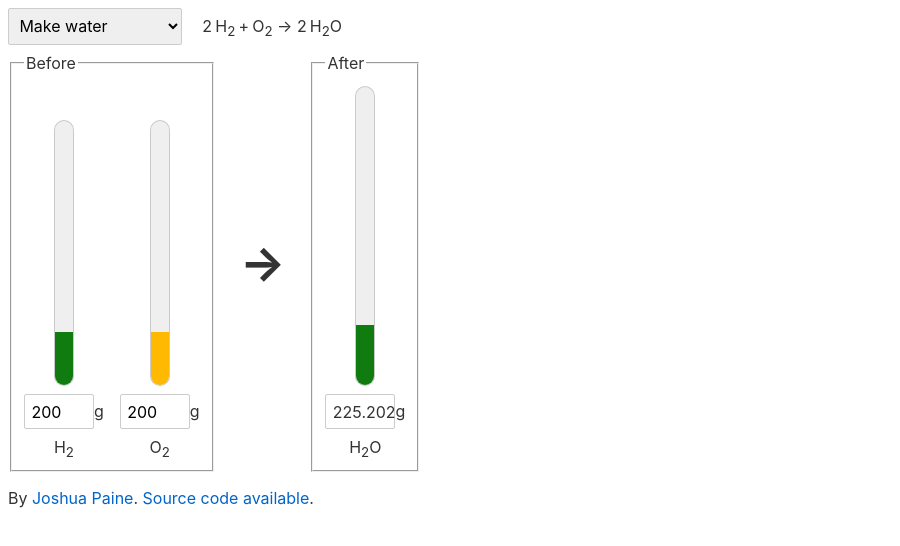
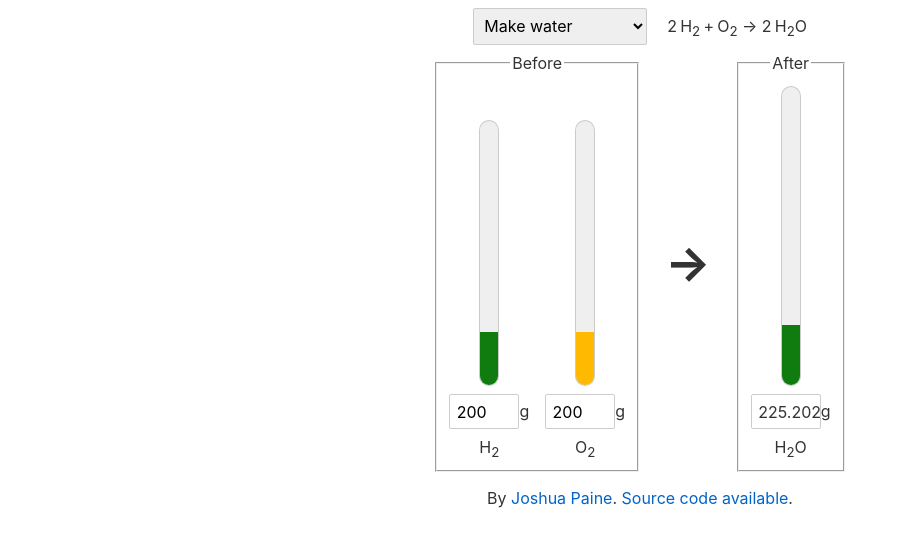
Before and after one commit to midnightmonster/limiting-reagents, a Svelte app: page / in a window 1280 px wide. Shown: the top 546 px of the page, without its empty margins (0-900 px from the left). Built offline with nearby package versions, Linux system fonts and the light colour scheme.

Commit message:
center it

```diff
--- a/public/index.html
+++ b/public/index.html
@@ -13,6 +13,6 @@
 	<script defer src='/build/bundle.js'></script>
 </head>
 
-<body>
+<body style="text-align: center;">
 </body>
 </html>
--- a/src/App.svelte
+++ b/src/App.svelte
@@ -96,6 +96,10 @@ const htmlOptimum = (optimum,value)=>(optimum > maxInput && value==maxInput) ? m
 </main>
 
 <style>
+main {
+	display:inline-flex;
+	flex-direction: column;
+}
 select {
 	margin-right:1em;
 }
```
